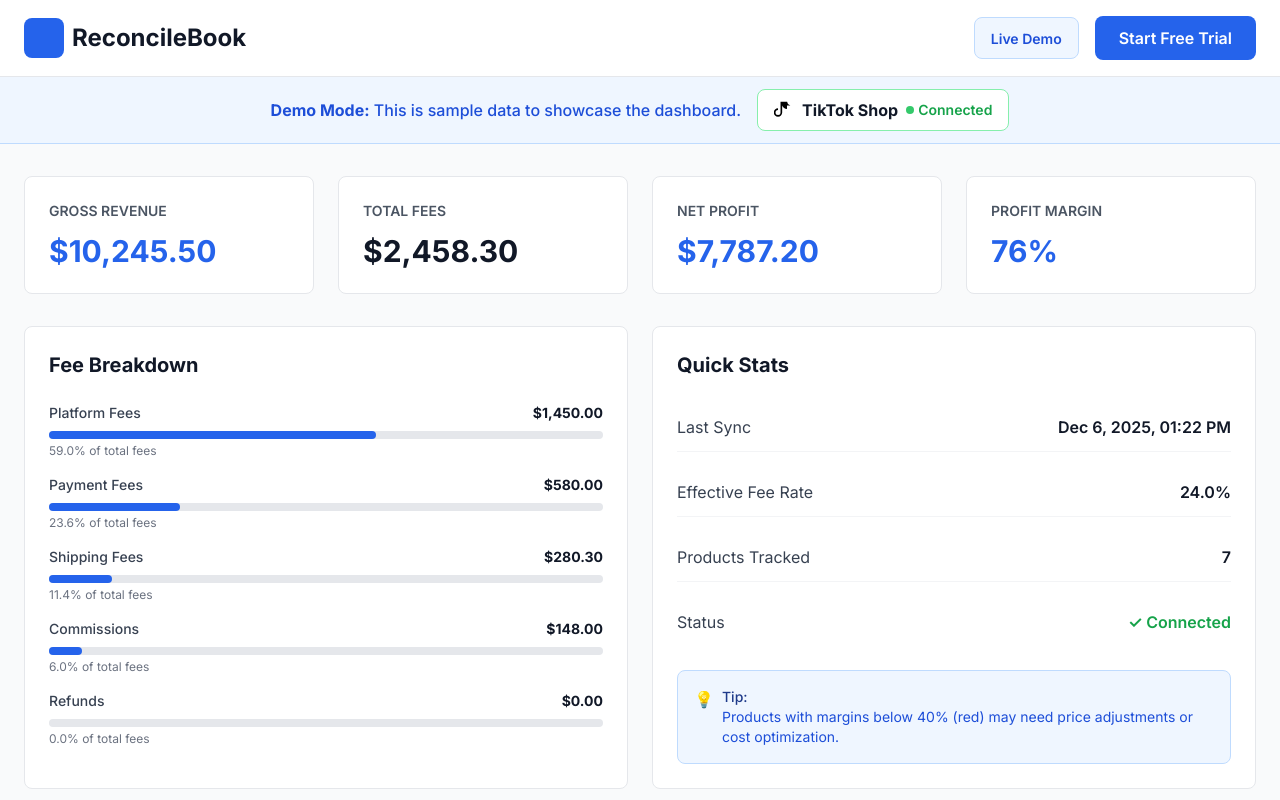
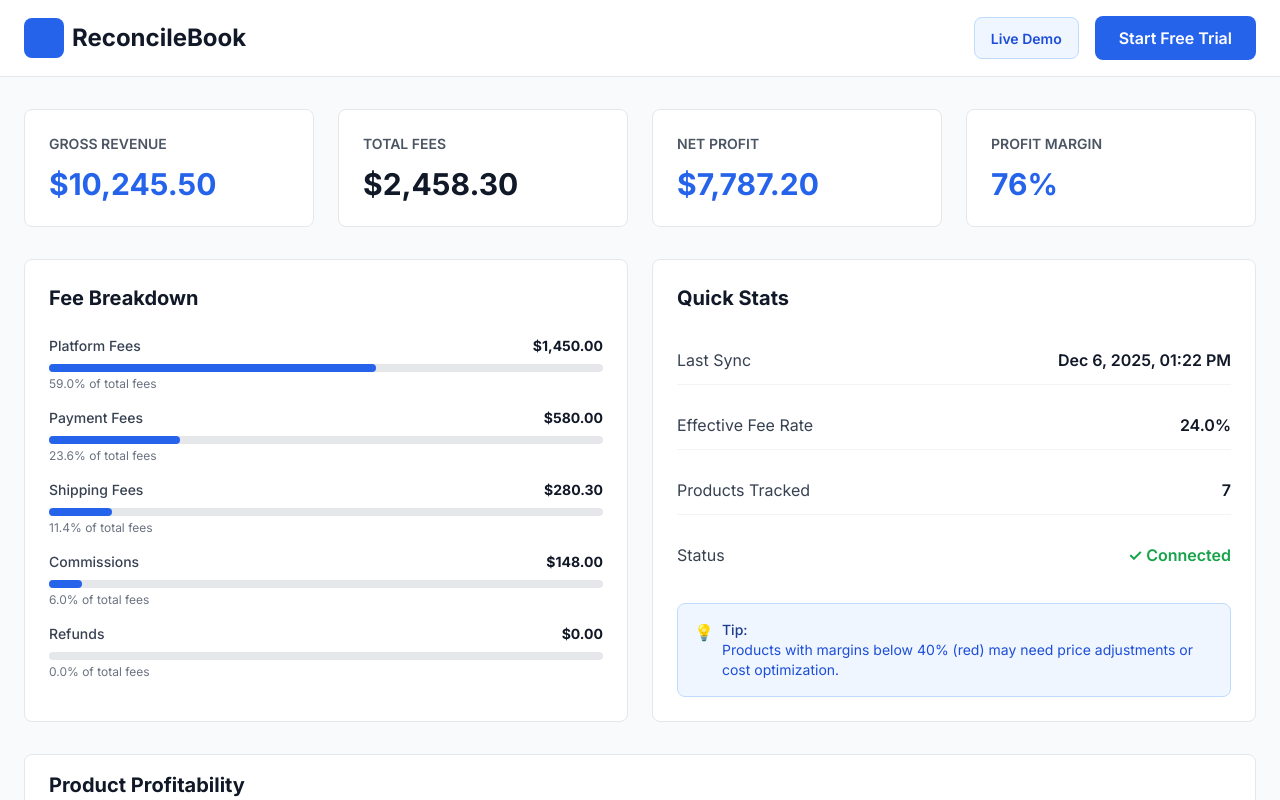
Before and after one commit to algominds35/tiktokshop-project-, a Next.js app: page /demo in a window 1280 px wide. Shown: the top 800 px of the page. Built offline with nearby package versions, Linux system fonts and the light colour scheme.

Commit message:
Remove demo mode banner for cleaner presentation

```diff
--- a/app/demo/page.jsx
+++ b/app/demo/page.jsx
@@ -28,28 +28,6 @@ export default function DemoPage() {
         </div>
       </nav>
 
-      {/* Demo Mode Banner */}
-      <div className="bg-blue-50 border-b border-blue-200 py-3">
-        <div className="max-w-7xl mx-auto px-6">
-          <div className="flex items-center justify-center gap-4">
-            <p className="text-blue-700 font-medium">
-              <strong>Demo Mode:</strong> This is sample data to showcase the dashboard.
-            </p>
-            <div className="flex items-center gap-2 bg-white border border-green-300 px-4 py-2 rounded-lg">
-              <div className="flex items-center gap-2">
-                <svg className="w-5 h-5" viewBox="0 0 24 24" fill="currentColor">
-                  <path d="M19.59 6.69a4.83 4.83 0 01-3.77-4.25V2h-8v13a3 3 0 11-3-3v-2a5 5 0 105 5V6.69a7.17 7.17 0 005.77 4.25v-4.25z"/>
-                </svg>
-                <span className="font-bold text-gray-900">TikTok Shop</span>
-              </div>
-              <div className="flex items-center gap-1">
-                <span className="w-2 h-2 bg-green-500 rounded-full animate-pulse"></span>
-                <span className="text-sm font-semibold text-green-600">Connected</span>
-              </div>
-            </div>
-          </div>
-        </div>
-      </div>
 
       {/* Main Content */}
       <div className="max-w-7xl mx-auto px-6 py-8">
```
